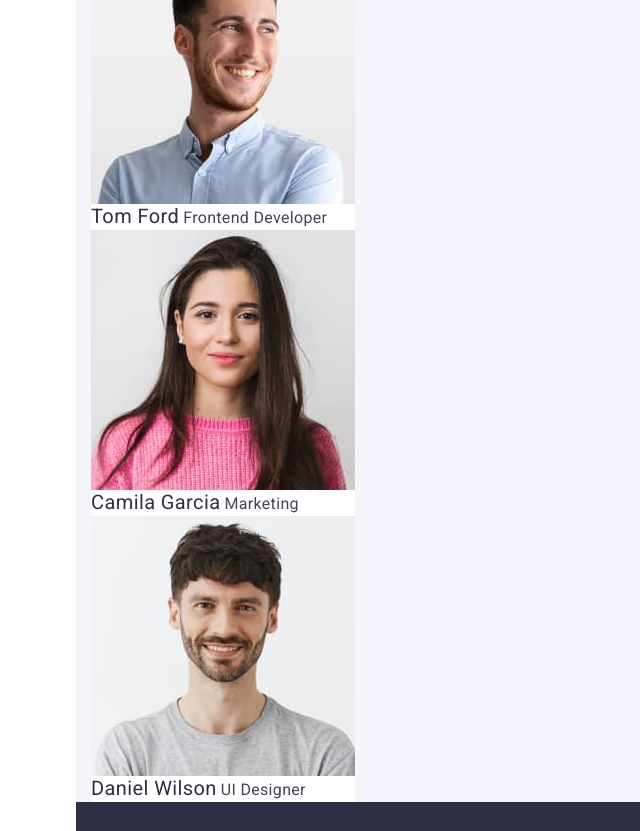
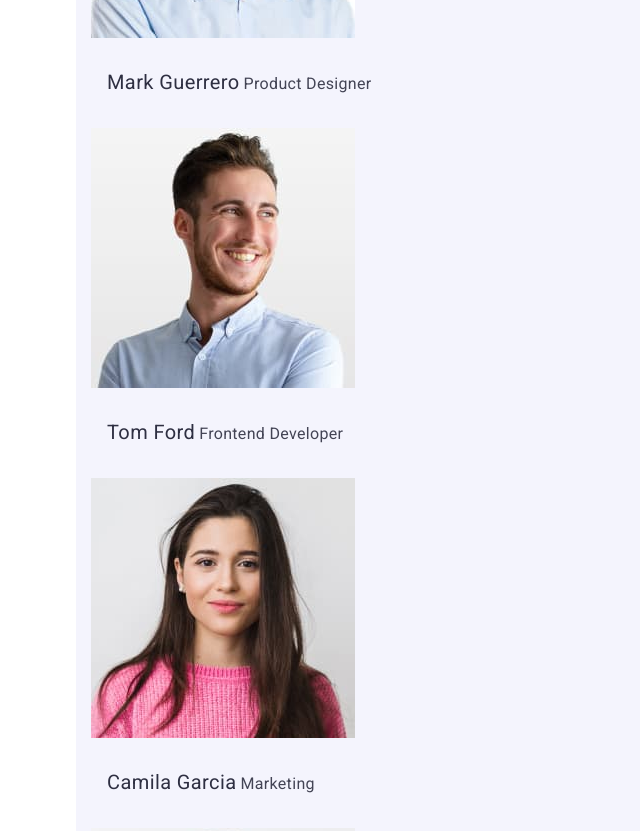
Before and after one commit to Myro-D/goit-markup-hw-03, a plain HTML site: page index.html in a window 1280 px wide. Shown: the part 2000-2831 px from the top of the page, without its empty margins (0-640 px from the left). Drawn offline with nearby package versions, Linux system fonts and the light colour scheme.

Commit message:
upp!!!!!!!

```diff
--- a/css/style.css
+++ b/css/style.css
@@ -311,6 +311,7 @@ address {
 /* СЕКЦІЯ ЧОТИРИ */
 .four-section {
   background-color: #f4f4fd;
+  padding: 120px 0;
 }
 .title-sec-four {
   font-weight: 700;
@@ -320,16 +321,25 @@ address {
   letter-spacing: 0.02em;
   text-transform: capitalize;
   color: var(--list-title-color);
+  margin-bottom: 72px;
 }
 .list-sec-four {
+  gap: 24px;
   background-color: #ffffff;
 }
-.list-sec-fou {
+.item-sec-four {
+  flex-basis: ((100% - 72px) / 4);
+  border-radius: 0px 0px 4px 4px;
+}
+.name-and-profession {
+  padding: 32px 16px;
+}
+/* .list-sec-fou {
   display: flex;
   flex-direction: column;
   align-items: flex-start;
   padding: 0px;
-}
+} */
 .list-members {
   font-weight: 500;
   font-size: 20px;
@@ -337,6 +347,7 @@ address {
   text-align: center;
   letter-spacing: 0.02em;
   color: var(--list-title-color);
+  margin-bottom: 8px;
 }
 .proffesion-member {
   font-weight: 400;
--- a/index.html
+++ b/index.html
@@ -113,26 +113,34 @@
         <section class="four-section">
           <div class="container">
             <h2 class="title-sec-four">Our Team</h2>
-            <ul class="list list-sec-fou">
-              <li class="list-sec-four">
+            <ul class="list list-sec-four">
+              <li class="item-sec-four">
                 <img src="./images/member1.jpg" alt="Mark Guerrero" width="264" />
+                <div class="name-and-profession">
                   <h3 class="list-members">Mark Guerrero</h3>
                   <p class="proffesion-member">Product Designer</p>
+                </div>
               </li>
-              <li class="list-sec-four">
+              <li class="item-sec-four">
                 <img src="./images/member2.jpg" alt="Tom Ford" width="264" />
+                <div class="name-and-profession">
                   <h3 class="list-members">Tom Ford</h3>
                   <p class="proffesion-member">Frontend Developer</p>
+                </div>
               </li>
-              <li class="list-sec-four">
+              <li class="item-sec-four">
                 <img src="./images/member3.jpg" alt="Camila Garcia" width="264" />
+                <div class="name-and-profession">
                   <h3 class="list-members">Camila Garcia</h3>
                   <p class="proffesion-member">Marketing</p>
+                </div>
               </li>
-              <li class="list-sec-four">
+              <li class="item-sec-four">
                 <img src="./images/member4.jpg" alt="Daniel Wilson" width="264" />
+                <div class="name-and-profession">
                   <h3 class="list-members">Daniel Wilson</h3>
                   <p class="proffesion-member">UI Designer</p>
+                </div>
               </li>
             </ul>
           </div>
```
Lines whose indentation alone changed are shown as unchanged.
